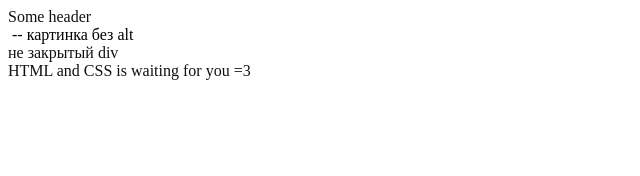
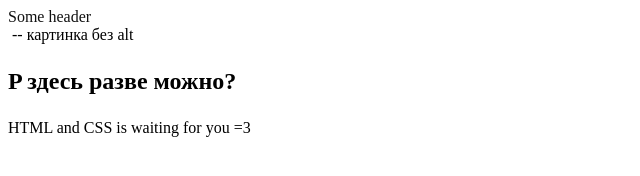
Before and after one commit to WiRight/wiright.github.io, a plain HTML site: page index.html in a window 1280 px wide. Shown: the whole page, without its empty margins (0-640 px from the left). Drawn offline with nearby package versions, Linux system fonts and the light colour scheme.

Commit message:
ADD MORE BUGS

```diff
--- a/index.html
+++ b/index.html
@@ -16,7 +16,10 @@
     Some header
   </header>
   <img src=""> -- картинка без alt
-  <div> не закрытый div
+  <h2>
+    <p>P здесь разве можно?</p>
+  </h2>
+  <span class="someclass></span>
   <div>HTML and CSS is waiting for you =3</div>
   <!-- Все скрипты будут подключаться тут -->
   <script type="text/javascript" src="https://ajax.googleapis.com/ajax/libs/jquery/3.3.1/jquery.min.js"></script>
```
